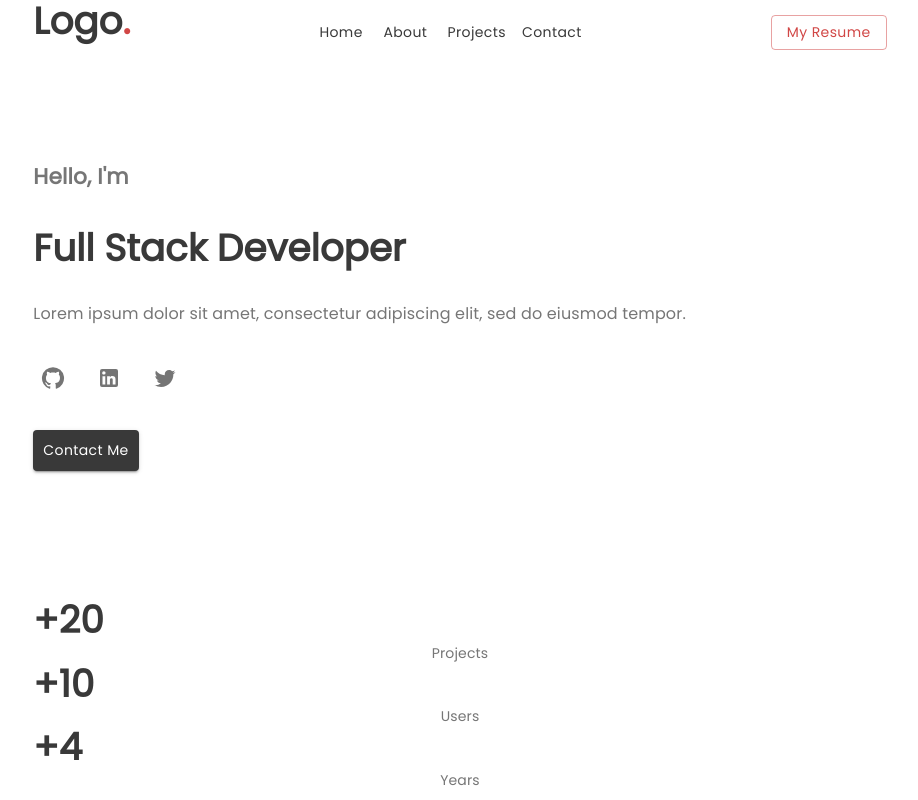
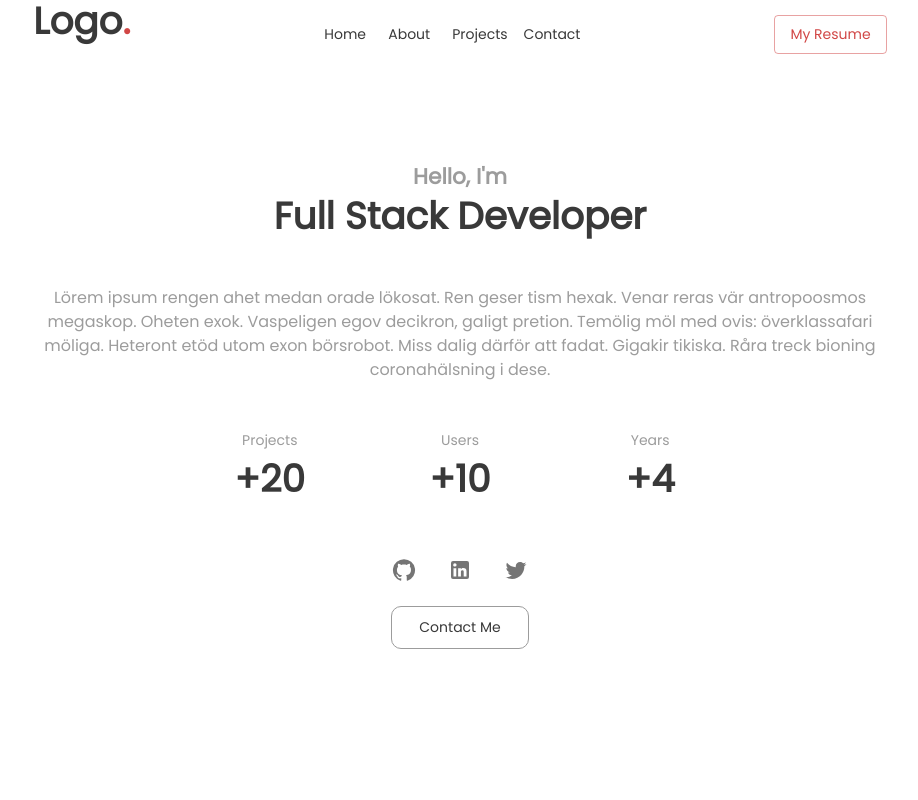
Before and after one commit to kilamaelie/react-porfolio, a React (Create React App) app: page / in a window 1280 px wide. Shown: the top 800 px of the page, without its empty margins (180-1098 px from the left). Built offline with nearby package versions, Linux system fonts and the light colour scheme.

Commit message:
hero section
Signed-off-by: Josephkadj <josephkadjsky@gmail.com>

```diff
--- a/src/common/components/aboutSection.jsx
+++ b/src/common/components/aboutSection.jsx
@@ -25,12 +25,9 @@ const tabPanel = [
 ];
 
 export const AboutSection = () => (
-	<Grid container direction="column" gap={6}>
-		<Grid item>
+	<Grid item container direction="column" alignItems="center" gap={6}>
 		<Typography variant="h3">About Me</Typography>
-		</Grid>
-		<Grid item container>
-			<Grid item xs={12} md={3}>
+		<Grid container item xs={12} md={3} justifyContent="space-between">
 			<Avatar
 				src="https://res.cloudinary.com/dwz5lx2k7/image/upload/v1677023871/portfolio/ecom_u4wair.png"
 				sx={{
@@ -43,17 +40,14 @@ export const AboutSection = () => (
 					height: { xs: 100, sm: 170 },
 				}}
 			/>
-			</Grid>
 			<Grid item xs={12} md={9} container direction="column" gap={3}>
-				<Grid item>
 				<Typography variant="body1" color="primary.light">
 					I am a software engineer with a passion for solving complex problems
-						and creating innovative solutions. With over three years of
-						experience in full-stack mobile and web development. I enjoy working
-						in collaborative environments and thrive on challenges that allow me
-						to push the boundaries of what&apos;s possible with technology.
+					and creating innovative solutions. With over three years of experience
+					in full-stack mobile and web development. I enjoy working in
+					collaborative environments and thrive on challenges that allow me to
+					push the boundaries of what&apos;s possible with technology.
 				</Typography>
-				</Grid>
 				<Grid item>
 					<BasicTab tabPanel={tabPanel} />
 				</Grid>
--- a/src/common/components/heroSection.jsx
+++ b/src/common/components/heroSection.jsx
@@ -1,5 +1,5 @@
 import { Link } from 'react-router-dom';
-import { Grid, Typography, IconButton, Button } from '@mui/material';
+import { Grid, Typography, IconButton, ButtonBase } from '@mui/material';
 import { icons } from '../constant/icons';
 
 const archivements = [
@@ -22,32 +22,52 @@ export const HeroSection = () => {
 		<Grid
 			container
 			component="div"
+			alignItems="center"
 			direction="column"
 			sx={{
-				padding: '10rem 0px',
+				paddingTop: '10rem',
 			}}
-			gap={4}
+			gap={6}
 		>
 			<Grid item>
-				<Typography variant="h6" color="primary.light">
+				<Typography variant="h6" color="primary.light" textAlign="center">
 					Hello, I&apos;m
 				</Typography>
-			</Grid>
-			<Grid item>
-				<Typography variant="h3" color="primary.main">
+				<Typography variant="h3" color="primary.main" textAlign="center">
 					Full Stack Developer
 				</Typography>
 			</Grid>
-			<Grid item>
-				<Typography variant="subtitile1" color="primary.light">
-					Lorem ipsum dolor sit amet, consectetur adipiscing elit, sed do
-					eiusmod tempor.
-				</Typography>
+			<Typography variant="subtitile1" color="primary.light" textAlign="center">
+				Lörem ipsum rengen ahet medan orade lökosat. Ren geser tism hexak. Venar
+				reras vär antropoosmos megaskop. Oheten exok. Vaspeligen egov decikron,
+				galigt pretion. Temölig möl med ovis: överklassafari möliga. Heteront
+				etöd utom exon börsrobot. Miss dalig därför att fadat. Gigakir tikiska.
+				Råra treck bioning coronahälsning i dese.
+			</Typography>
+			<Grid item container justifyContent="center" gap={6}>
+				{archivements.map((item) => (
+					<Grid
+						item
+						key={item.title}
+						container
+						direction="column"
+						alignItems="center"
+						gap={1}
+						xs={12}
+						sm={2}
+					>
+						<Typography align="center" variant="body2" color="primary.light">
+							{item.title}
+						</Typography>
+						<Typography variant="h3">{item.number}</Typography>
+					</Grid>
+				))}
 			</Grid>
-			<Grid item container direction="row" spacing={2}>
-				{icons.map((item) => (
-					<Grid item key={item.id}>
+			<Grid item container flexDirection="column" alignItems="center" gap={2}>
+				<Grid item container direction="row" gap={2} justifyContent="center">
+					{icons.map((item) => (
 						<IconButton
+							key={item.id}
 							LinkComponent={Link}
 							href={item.link}
 							target="_blank"
@@ -56,44 +76,9 @@ export const HeroSection = () => {
 						>
 							{item.icon}
 						</IconButton>
-					</Grid>
-				))}
-			</Grid>
-			<Grid item>
-				<Button
-					sx={{
-						textTransform: 'capitalize',
-						padding: '10px 10px',
-					}}
-					variant="contained"
-				>
-					Contact me
-				</Button>
-			</Grid>
-			<Grid
-				item
-				container
-				justifyContent="space-around"
-				sx={{
-					marginTop: {
-						xs: '2rem',
-						md: '6rem',
-						xl: '8rem,',
-					},
-				}}
-			>
-				{archivements.map((item) => (
-					<Grid item key={item.title} container direction="column">
-						<Grid item>
-							<Typography variant="h3">{item.number}</Typography>
-						</Grid>
-						<Grid item>
-							<Typography align="center" variant="body2" color="primary.light">
-								{item.title}
-							</Typography>
-						</Grid>
-					</Grid>
-				))}
+					))}
+				</Grid>
+				<ButtonBase variant="main">Contact me</ButtonBase>
 			</Grid>
 		</Grid>
 	);
--- a/src/common/components/index.jsx
+++ b/src/common/components/index.jsx
@@ -7,23 +7,22 @@ import { ContactSection } from './contact';
 
 const Home = () => {
 	return (
+		<Grid container component="main" justifyContent="center">
 			<Grid
 				item
-			container
-			component="main"
 				xs={10}
 				md={8}
 				xl={6}
-			sx={{
-				marginInline: 'auto',
-			}}
-			gap={10}
+				container
+				gap={20}
+				flexDirection="column"
 			>
 				<HeroSection />
 				<AboutSection />
 				<ProjectSection />
 				<ContactSection />
 			</Grid>
+		</Grid>
 	);
 };
 
--- a/src/common/constant/theme.js
+++ b/src/common/constant/theme.js
@@ -5,35 +5,37 @@ import { createTheme } from '@mui/material/styles';
 // Defining a customer theme
 
 // background-image: linear-gradient(to right bottom, #111111, #444444, #7d7d7d, #bcbcbc, #ffffff);
+// light: '#767676',
+// dark: '#111111',
 
-const defautTheme = createTheme();
-
-const theme = createTheme(defautTheme, {
-	direction: 'ltr',
+const defautTheme = createTheme({
 	palette: {
 		mode: 'light',
+		tonalOffset: 0.5,
 		primary: {
 			main: '#393939',
-			light: '#767676',
-			dark: '#111111',
 		},
 		secondary: {
 			main: '#D14746',
 			dark: '#93001A',
 		},
 		text: {
-			fontFamily: 'poppins',
 			primary: '#393939',
 			secondary: '#D14746',
 			disabled: 'gray',
 		},
-
 		background: {
 			default: '#FFF',
 			paper: '#C9C9C9',
 		},
 	},
+	typography: {
+		fontFamily: "'poppins'",
+	},
+});
 
+const theme = createTheme(defautTheme, {
+	direction: 'ltr',
 	components: {
 		MuiAppBar: {
 			styleOverrides: {
@@ -42,17 +44,34 @@ const theme = createTheme(defautTheme, {
 				},
 			},
 		},
-		MuiButton: {
+		MuiButtonBase: {
 			styleOverrides: {
 				root: {
 					fontFamily: 'poppins',
 					fontStyle: 'normal',
 					fontWeight: 500,
 					fontSize: '14px',
-					textDecoration: 'capitilize',
+					textTransform: 'capitalize',
 					lineHeight: '21px',
 				},
 			},
+			variants: [
+				{
+					props: { variant: 'main' },
+					style: ({ ownerState }) => {
+						const colr =
+							(ownerState.color && defautTheme.palette[ownerState.color]) ||
+							defautTheme.palette.primary;
+
+						return {
+							border: `1px solid ${colr.light}`,
+							color: colr.main,
+							borderRadius: '10px',
+							padding: '10px 27px',
+						};
+					},
+				},
+			],
 		},
 		MuiInputBase: {
 			styleOverrides: {
@@ -83,7 +102,6 @@ const theme = createTheme(defautTheme, {
             -webkit-flex-direction: column;
             -ms-flex-direction: column;
             flex-direction: column;
-			gap: 7;
           }
         ::-webkit-scrollbar {
             display: none;
```
Lines whose indentation alone changed are shown as unchanged.
